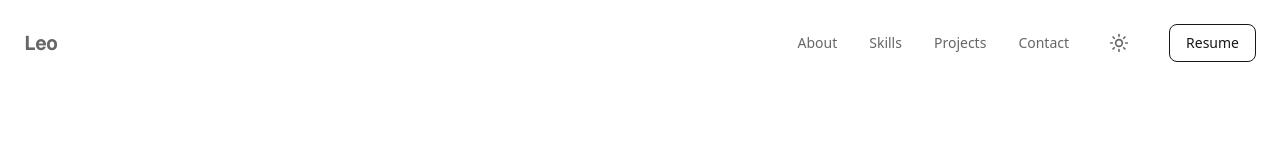
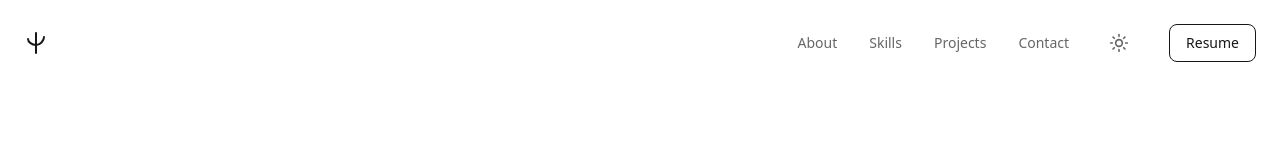
Before and after one commit to leotaozeng/leozeng.tech, a Next.js app: page / in a window 1280 px wide. Shown: the top 160 px of the page. Built offline with nearby package versions, Linux system fonts and the light colour scheme.

Commit message:
feat: add PlantLogo component and integrate it into Navbar

```diff
--- a/src/components/Navbar.tsx
+++ b/src/components/Navbar.tsx
@@ -3,6 +3,7 @@ import React, { useState, useEffect } from 'react'
 import { motion, AnimatePresence } from 'framer-motion'
 import { Menu, X } from 'lucide-react'
 import { ThemeToggle } from './ThemeToggle'
+import PlantLogo from './PlantLogo'
 
 const navLinks = [
   { name: 'About', href: '#about' },
@@ -49,10 +50,10 @@ const Navbar = () => {
           initial={{ opacity: 0 }}
           animate={{ opacity: 1 }}
           transition={{ duration: 0.5 }}
-          className="font-bold text-xl font-mono tracking-tighter"
+          className="flex items-center"
           onClick={(e) => scrollToSection(e, '#hero')}
         >
-          Leo
+          <PlantLogo />
         </motion.a>
 
         {/* Desktop Menu */}
--- /dev/null
+++ b/src/components/PlantLogo.tsx
@@ -0,0 +1,73 @@
+'use client'
+
+import { motion } from 'framer-motion'
+
+const PlantLogo = () => {
+  return (
+    <motion.svg
+      width="24"
+      height="24"
+      viewBox="0 0 24 24"
+      fill="none"
+      stroke="currentColor"
+      strokeWidth="2"
+      strokeLinecap="round"
+      strokeLinejoin="round"
+      className="text-foreground"
+      initial="hidden"
+      animate="visible"
+    >
+      {/* Stem: Curve from bottom center to slightly right top */}
+      <motion.path
+        d="M12 22C12 22 12 2 12 2"
+        variants={{
+          hidden: { pathLength: 0, opacity: 0 },
+          visible: {
+            pathLength: 1,
+            opacity: 1,
+            transition: {
+              duration: 1,
+              ease: "easeOut"
+            }
+          }
+        }}
+      />
+
+      {/* Right Leaf: Sprout shape */}
+      <motion.path
+        d="M12 14C16 14 20 10 20 6" // Simplified curve
+        variants={{
+          hidden: { pathLength: 0, opacity: 0 },
+          visible: {
+            pathLength: 1,
+            opacity: 1,
+            transition: {
+              duration: 0.8,
+              delay: 0.6,
+              ease: "easeOut"
+            }
+          }
+        }}
+      />
+
+      {/* Left Leaf: Smaller sprout shape */}
+      <motion.path
+        d="M12 14C8 14 4 11 4 8" // Simplified curve
+        variants={{
+          hidden: { pathLength: 0, opacity: 0 },
+          visible: {
+            pathLength: 1,
+            opacity: 1,
+            transition: {
+              duration: 0.8,
+              delay: 0.8,
+              ease: "easeOut"
+            }
+          }
+        }}
+      />
+    </motion.svg>
+  )
+}
+
+export default PlantLogo
```
